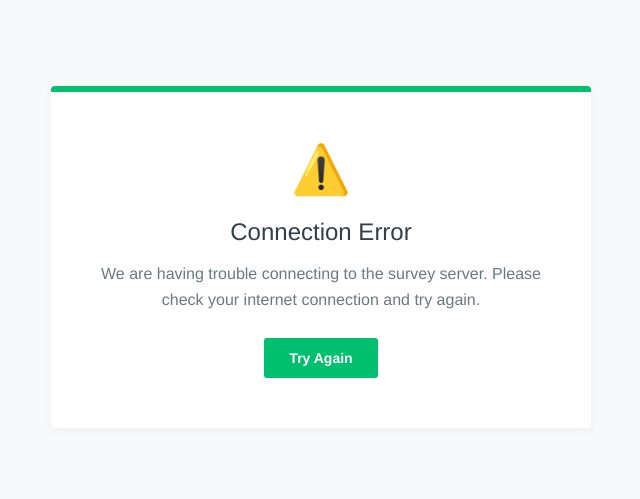
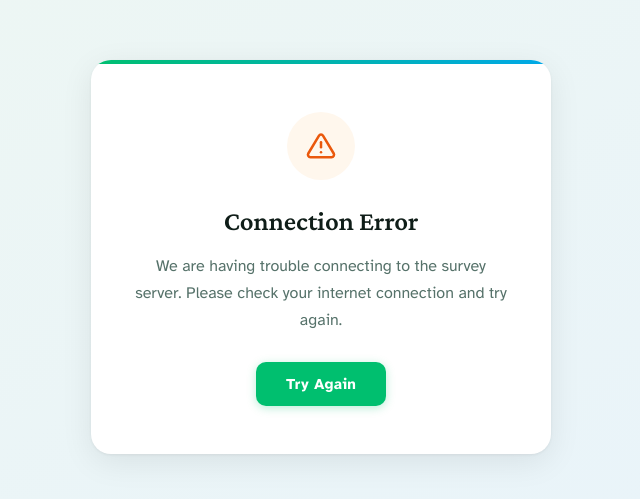
Before and after one commit to imclab123/random-survey-2605-main-study-genz, a plain HTML site: page index.html in a window 1280 px wide. Shown: the part 143-642 px from the top of the page, without its empty margins (319-959 px from the left). Drawn offline with nearby package versions, Linux system fonts and the light colour scheme; no server answers.

Commit message:
Update index.html

```diff
--- a/index.html
+++ b/index.html
@@ -5,95 +5,147 @@
     <meta charset="UTF-8">
     <meta name="viewport" content="width=device-width, initial-scale=1.0">
     <title>Please wait... | Survey Redirect</title>
+    <link rel="preconnect" href="https://fonts.googleapis.com">
+    <link rel="preconnect" href="https://fonts.gstatic.com" crossorigin>
+    <link href="https://fonts.googleapis.com/css2?family=Atkinson+Hyperlegible:wght@400;700&family=Crimson+Pro:wght@500;600&display=swap" rel="stylesheet">
     <style>
-        /* 基礎樣式設定：模仿 SurveyMonkey 的簡約現代感 */
+        *, *::before, *::after { box-sizing: border-box; }
+
         body {
-            font-family: "Helvetica Neue", Helvetica, Arial, sans-serif;
-            background-color: #f7f9fa;
-            /* 輕微的偏灰白底色 */
+            font-family: 'Atkinson Hyperlegible', 'Helvetica Neue', Arial, sans-serif;
+            background: linear-gradient(150deg, #eef7f2 0%, #e8f3fb 100%);
             display: flex;
             justify-content: center;
             align-items: center;
-            height: 100vh;
+            min-height: 100vh;
             margin: 0;
-            color: #333e48;
+            padding: 24px;
+            color: #1a2e22;
         }
 
-        /* 內容卡片容器 */
+        /* ---- Card ---- */
         .container {
-            position: relative;
             background: #ffffff;
             width: 100%;
-            max-width: 480px;
-            padding: 50px 30px;
-            border-radius: 4px;
-            /* SurveyMonkey 使用較小的圓角 */
-            box-shadow: 0 2px 10px rgba(0, 0, 0, 0.05);
+            max-width: 460px;
+            padding: 52px 44px 48px;
+            border-radius: 20px;
+            box-shadow:
+                0 1px 3px rgba(0, 0, 0, 0.06),
+                0 8px 32px rgba(0, 0, 0, 0.08);
             text-align: center;
-            /* 頂部綠色裝飾條 - SurveyMonkey 經典色 */
-            border-top: 6px solid #00bf6f;
+            position: relative;
+            overflow: hidden;
         }
 
-        /* SurveyMonkey 綠色的旋轉載入器 */
+        /* Gradient accent bar */
+        .container::before {
+            content: '';
+            position: absolute;
+            top: 0; left: 0; right: 0;
+            height: 4px;
+            background: linear-gradient(90deg, #00bf6f 0%, #00a8e8 100%);
+        }
+
+        /* ---- Spinner ---- */
         .spinner {
-            border: 3px solid #e1e4e7;
-            width: 40px;
-            height: 40px;
+            width: 52px;
+            height: 52px;
             border-radius: 50%;
-            border-left-color: #00bf6f;
-            /* SurveyMonkey 亮綠色 */
-            animation: spin 0.8s linear infinite;
-            margin: 0 auto 25px;
+            border: 3.5px solid #dde8e2;
+            border-top-color: #00bf6f;
+            animation: spin 0.85s cubic-bezier(0.45, 0.05, 0.55, 0.95) infinite;
+            margin: 0 auto 28px;
         }
 
         @keyframes spin {
-            0% {
-                transform: rotate(0deg);
-            }
-
-            100% {
-                transform: rotate(360deg);
-            }
+            to { transform: rotate(360deg); }
         }
 
-        /* 標題與內文樣式 */
+        @media (prefers-reduced-motion: reduce) {
+            .spinner { animation-duration: 2.5s; }
+        }
+
+        /* ---- Status icon badge ---- */
+        .status-icon {
+            width: 68px;
+            height: 68px;
+            border-radius: 50%;
+            margin: 0 auto 24px;
+            display: none;
+            align-items: center;
+            justify-content: center;
+        }
+
+        .status-icon.icon-full {
+            background: #f0fdf4;
+            color: #16a34a;
+        }
+
+        .status-icon.icon-error {
+            background: #fff7ed;
+            color: #ea580c;
+        }
+
+        /* ---- Typography ---- */
+        .survey-label {
+            display: inline-block;
+            font-size: 11px;
+            font-weight: 700;
+            letter-spacing: 0.1em;
+            text-transform: uppercase;
+            color: #00a868;
+            background: #f0fdf4;
+            border-radius: 20px;
+            padding: 4px 14px;
+            margin-bottom: 18px;
+        }
+
         h2 {
-            font-size: 24px;
-            font-weight: 500;
-            margin: 0 0 15px 0;
-            color: #333e48;
+            font-family: 'Crimson Pro', Georgia, serif;
+            font-size: 27px;
+            font-weight: 600;
+            margin: 0 0 14px;
+            color: #0f1d18;
+            line-height: 1.3;
         }
 
         p {
             font-size: 16px;
-            line-height: 1.6;
-            color: #6b787f;
+            line-height: 1.7;
+            color: #56726a;
             margin: 0;
         }
 
-        /* 當全部額滿時的特殊強調圖示 */
-        .status-icon {
-            font-size: 48px;
-            margin-bottom: 20px;
-            display: none;
-            /* 初始隱藏 */
-        }
-
-        /* 按鈕樣式 (僅用於錯誤重試時，如有需要可開啟) */
+        /* ---- Retry button ---- */
         .retry-btn {
             display: none;
-            margin-top: 25px;
-            padding: 12px 25px;
-            background-color: #00bf6f;
-            color: white;
+            margin-top: 28px;
+            padding: 13px 30px;
+            background: #00bf6f;
+            color: #ffffff;
             text-decoration: none;
-            border-radius: 3px;
-            font-weight: bold;
-            font-size: 14px;
+            border-radius: 10px;
+            font-weight: 700;
+            font-size: 15px;
+            letter-spacing: 0.015em;
+            cursor: pointer;
+            transition: background-color 0.2s ease, box-shadow 0.2s ease, transform 0.12s ease;
+            box-shadow: 0 2px 10px rgba(0, 191, 111, 0.28);
         }
 
         .retry-btn:hover {
-            background-color: #009e5a;
+            background: #009e5a;
+            box-shadow: 0 4px 16px rgba(0, 191, 111, 0.38);
+        }
+
+        .retry-btn:active {
+            transform: translateY(1px);
+        }
+
+        .retry-btn:focus-visible {
+            outline: 3px solid #00bf6f;
+            outline-offset: 3px;
         }
     </style>
 </head>
@@ -102,12 +154,13 @@
 
     <div class="container">
         <div id="loading-view">
-            <div class="spinner"></div>
-            <h2>Loading survey...</h2>
+            <div class="spinner" role="status" aria-label="Loading"></div>
+            <span class="survey-label">Survey System</span>
+            <h2>Loading your survey…</h2>
             <p>Please wait a moment while the survey initializes. You will be redirected shortly.</p>
         </div>
 
-        <div id="icon-view" class="status-icon"></div>
+        <div id="icon-view" class="status-icon" aria-hidden="true"></div>
         <div id="message-view" style="display:none;">
             <h2 id="status-title"></h2>
             <p id="status-text"></p>
@@ -118,6 +171,9 @@
     <script>
         // ⚠️ 貼上你的 Google Apps Script URL
         const GAS_URL = "https://script.google.com/macros/s/AKfycbzJieGnxv28ThxHTw41B7ugSH5G-B4MAFfPoQDFnG_2MOBD51YLN21Lpn60zkD4IC6-/exec";
+
+        const ICON_LOCK = `<svg xmlns="http://www.w3.org/2000/svg" width="30" height="30" viewBox="0 0 24 24" fill="none" stroke="currentColor" stroke-width="2" stroke-linecap="round" stroke-linejoin="round" aria-hidden="true"><rect x="3" y="11" width="18" height="11" rx="2"/><path d="M7 11V7a5 5 0 0 1 10 0v4"/></svg>`;
+        const ICON_WARN = `<svg xmlns="http://www.w3.org/2000/svg" width="30" height="30" viewBox="0 0 24 24" fill="none" stroke="currentColor" stroke-width="2" stroke-linecap="round" stroke-linejoin="round" aria-hidden="true"><path d="M10.29 3.86L1.82 18a2 2 0 0 0 1.71 3h16.94a2 2 0 0 0 1.71-3L13.71 3.86a2 2 0 0 0-3.42 0z"/><line x1="12" y1="9" x2="12" y2="13"/><line x1="12" y1="17" x2="12.01" y2="17"/></svg>`;
 
         window.onload = function () {
             const loadingView = document.getElementById('loading-view');
@@ -138,8 +194,9 @@
                         // 顯示額滿訊息
                         loadingView.style.display = 'none';
                         messageView.style.display = 'block';
-                        iconView.style.display = 'block';
-                        iconView.innerText = "🔒"; // 顯示鎖定圖示代表額滿
+                        iconView.style.display = 'flex';
+                        iconView.classList.add('icon-full');
+                        iconView.innerHTML = ICON_LOCK;
                         statusTitle.innerText = "Participation Limit Reached";
                         statusText.innerText = "Thank you for your interest! Unfortunately, all studies have reached their maximum capacity, and we are no longer accepting new responses.";
                     }
@@ -149,8 +206,9 @@
                     // 顯示連線錯誤訊息
                     loadingView.style.display = 'none';
                     messageView.style.display = 'block';
-                    iconView.style.display = 'block';
-                    iconView.innerText = "⚠️";
+                    iconView.style.display = 'flex';
+                    iconView.classList.add('icon-error');
+                    iconView.innerHTML = ICON_WARN;
                     statusTitle.innerText = "Connection Error";
                     statusText.innerText = "We are having trouble connecting to the survey server. Please check your internet connection and try again.";
                     retryLink.style.display = 'inline-block';
```
